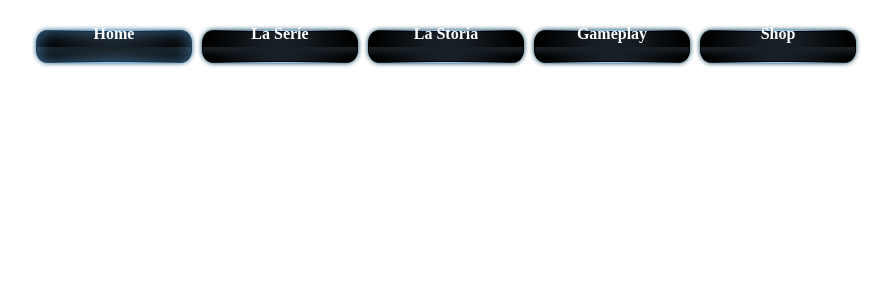
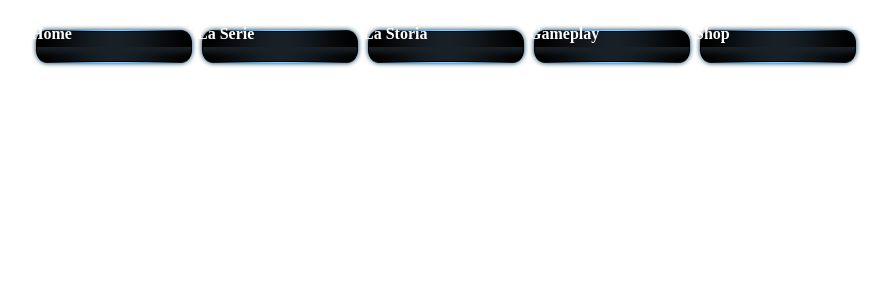
Before and after one commit to Felkun/amm, a PHP site: page / in a window 1280 px wide. Shown: the part 120-420 px from the top of the page, without its empty margins (17-908 px from the left). Run offline with PHP 8.4, Linux system fonts and the light colour scheme.

Commit message:
Pova bottoni

```diff
--- a/css/style.css
+++ b/css/style.css
@@ -39,9 +39,13 @@ ul#menu {
     font-weight:     bold;
     height:          43px;
     width:           166px;
-    text-align:      center;
     text-decoration: none;
-}
+
+
 #menu li a:hover, #menu li a.active {
     background: url('../img/act_button.png') no-repeat;
 }
+
+span.menu {
+    text-align: center;
+}
--- a/index.php
+++ b/index.php
@@ -14,11 +14,11 @@
             <h1 class="logo"><a href="index.php">Metroid Prime Website</a></h1>
 
         <ul id="menu">
-            <li><a class="active" href="index.php">Home</a></li>
-            <li><a href="series.php">La Serie</a></li>
-            <li><a href="story.php">La Storia</a></li>
-            <li><a href="gameplay.php">Gameplay</a></li>
-            <li><a href="shop.php">Shop</a></li>
+            <li><a class="active" href="index.php"><span class="menu">Home</span></a></li>
+            <li><a href="series.php"><span class="menu">La Serie</span></a></li>
+            <li><a href="story.php"><span class="menu">La Storia</span></a></li>
+            <li><a href="gameplay.php"><span class="menu">Gameplay</span></a></li>
+            <li><a href="shop.php"><span class="menu">Shop</span></a></li>
         </ul>
         </div>
 
```
